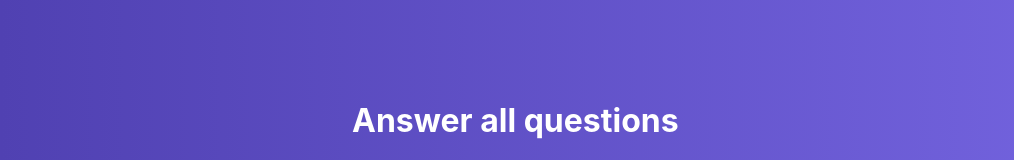
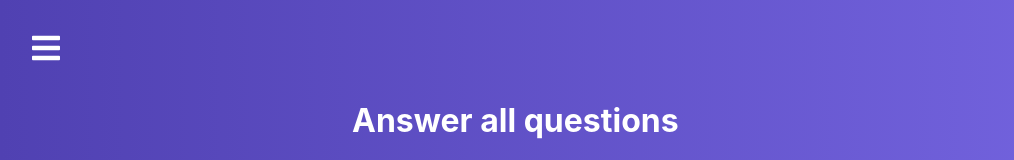
Before and after one commit to fragaLY/react-training-practice, a React (Create React App) app: page / in a window 1280 px wide. Shown: the top 160 px of the page, without its empty margins (0-1014 px from the left). Built offline with nearby package versions, Linux system fonts and the light colour scheme.

Commit message:
Custom menu

```diff
--- a/src/components/FinishedQuiz/FinishedQuiz.js
+++ b/src/components/FinishedQuiz/FinishedQuiz.js
@@ -1,12 +1,14 @@
 import React from 'react'
 import classes from './FinishedQuiz.module.scss'
+import Button from "../UI/Button/Button";
 
 const FinishedQuiz = props => {
 
     const successCount = Object.keys(props.results).reduce((total, key) => {
-        if (props.results.key === "success") {
+        if (props.results[key] === 'success') {
             total++
         }
+
         return total
     }, 0)
 
@@ -34,7 +36,8 @@
                 Correct answers {successCount} from {props.quiz.length}
             </p>
             <div>
-                <button onClick={props.onRetry}>Retry</button>
+                <Button onClick={props.onRetry} type="primary">Retry</Button>
+                <Button type="success">Show tests list</Button>
             </div>
         </div>
     )
--- /dev/null
+++ b/src/components/Navigation/MenuToggle/MenuToggle.js
@@ -0,0 +1,24 @@
+import React from 'react'
+import classes from './MenuToggle.module.scss'
+
+const MenuToggle = props => {
+    const cls = [
+        classes.MenuToggle,
+        'fa'
+    ]
+
+    if (props.isOpen) {
+        cls.push('fa-times')
+        cls.push(classes.open)
+    } else {
+        cls.push('fa-bars')
+    }
+    return (
+        <i
+            className={cls.join(' ')}
+            onClick={props.onToggle}
+        />
+    )
+}
+
+export default MenuToggle;
--- /dev/null
+++ b/src/components/Navigation/MenuToggle/MenuToggle.module.scss
@@ -0,0 +1,18 @@
+.MenuToggle {
+  position: fixed;
+  top: 1em;
+  left: 1em;
+  font-size: 2em;
+  cursor: pointer;
+  color: #fff;
+  z-index: 100;
+  transition: opacity, left .22s ease-in;
+}
+
+.MenuToggle:hover {
+  opacity: .7;
+}
+
+.MenuToggle.open {
+  left: 30em;
+}
--- /dev/null
+++ b/src/components/UI/Button/Button.js
@@ -0,0 +1,22 @@
+import React from 'react'
+import classes from './Button.module.scss'
+
+const Button = props => {
+
+    const cls = [
+        classes.Button,
+        classes[props.type]
+    ]
+
+    return (
+        <button
+            onClick={props.onClick}
+            className={cls.join(' ')}
+            disabled={props.disabled}
+        >
+            {props.children}
+        </button>
+    )
+}
+
+export default Button
--- /dev/null
+++ b/src/components/UI/Button/Button.module.scss
@@ -0,0 +1,38 @@
+.Button {
+  display: inline-block;
+  padding: 1em 2em;
+  border-radius: 0.4em;
+  border: 0.1em solid #ccc;
+  color: #000;
+  margin-right: 1.5em;
+  text-transform: uppercase;
+  font-weight: bold;
+  font-size: 0.6em;
+}
+
+.Button:focus {
+  outline: none;
+}
+
+.Button:active {
+  box-shadow: inset 0.2em 0.2em 0.1em rgba(0, 0, 0, 0.3);
+}
+
+.Button:disabled {
+  background: #ccc;
+  color: #000;
+  cursor: not-allowed;
+}
+
+.success {
+  background: rgba(161, 240, 69, 1);
+}
+
+.error {
+  background: rgba(240, 87, 108, 1);
+}
+
+.primary {
+  background: #2884f6;
+  color: #fff;
+}
--- a/src/hoc/Layout/Layout.js
+++ b/src/hoc/Layout/Layout.js
@@ -1,13 +1,27 @@
 import React, {Component} from 'react'
 import classes from './Layout.module.scss'
+import MenuToggle from "../../components/Navigation/MenuToggle/MenuToggle";
 
 class Layout extends Component {
+    state = {
+        menu: false
+    }
+
+    toggleMenuHandler = () => {
+        this.setState({
+            menu: !this.state.menu
+        })
+    }
 
     render() {
         return (
             <div className={classes.Layout}>
+                <MenuToggle
+                    onToggle={this.toggleMenuHandler}
+                    isOpen={this.state.menu}
+                />
                 <main>
-                    { this.props.children }
+                    {this.props.children}
                 </main>
             </div>
         )
```
